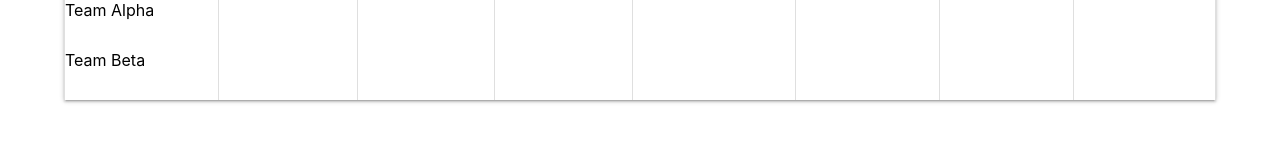
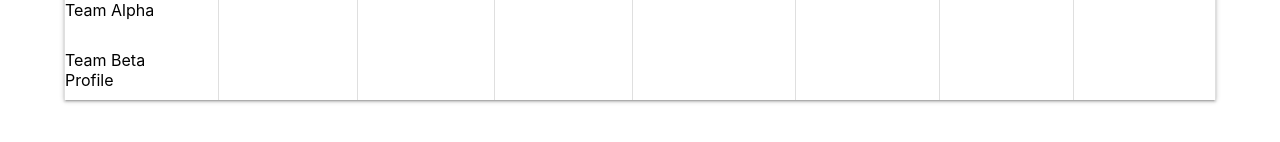
Before and after one commit to ibmmt/react-calendar-scheduler, a React (Create React App) app: page / in a window 1280 px wide. Shown: the part 160-302 px from the top of the page. Built offline with nearby package versions, Linux system fonts and the light colour scheme.

Commit message:
Team task updated

```diff
--- a/package.json
+++ b/package.json
@@ -2,7 +2,7 @@
 
 {
   "name": "react-calendar-scheduler",
-  "version": "3.0.01",
+  "version": "2.1.01",
   "description": "A calendar scheduler built with React,Timebox and Event Drag and Drop",
   "homepage": "https://github.com/ibmmt/react-calendar-scheduler",
   "private": false,
--- a/src/App.tsx
+++ b/src/App.tsx
@@ -106,7 +106,9 @@ function App() {
     },
     {
       name: 'Team Beta',
-      userId: 2
+      userId: 2,
+      profileComponent: <div>Profile</div>
+
     }
   ];
 
```
